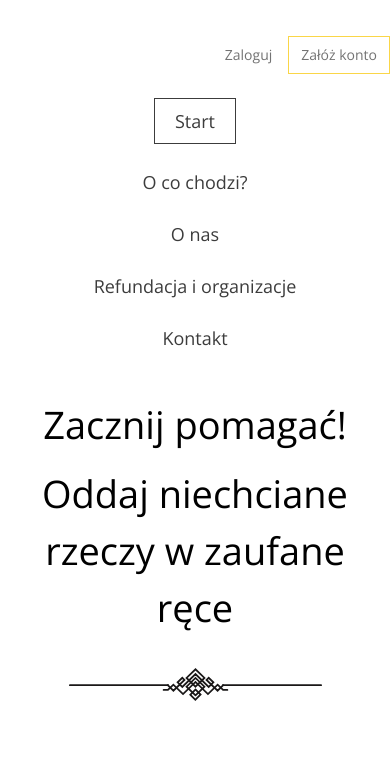
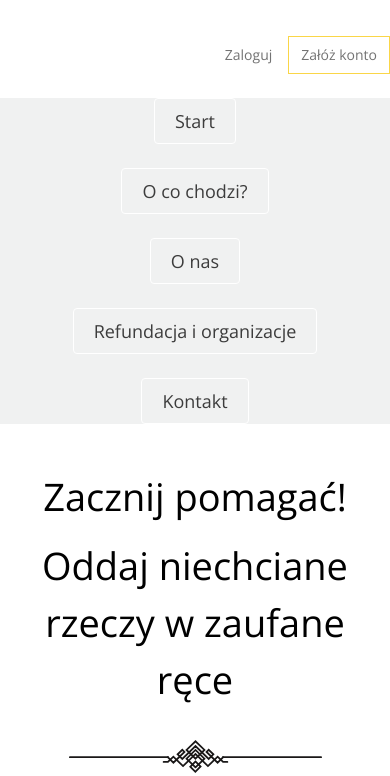
Before and after one commit to Ajek1993/OddajRzeczy, a Next.js app: page / in a window 390 px wide. Shown: the top 776 px of the page. Built offline with nearby package versions, Linux system fonts and the light colour scheme.

Commit message:
add responsive to nav bar, animation to buttons

```diff
--- a/src/components/BigButtons.jsx
+++ b/src/components/BigButtons.jsx
@@ -4,7 +4,7 @@ export default function BigButtons({ text, address }) {
   return (
     <Link
       href={address}
-      className="text-4xl font-light text-center text-text_color border-solid border border-text_color py-5 px-8"
+      className="text-4xl font-light text-center text-text_color border-solid border border-text_color py-5 px-8 hover:bg-yellow duration-500"
       style={{ width: "310px" }}
     >
       {text.toUpperCase()}
--- a/src/components/Home/HomeAboutUs.jsx
+++ b/src/components/Home/HomeAboutUs.jsx
@@ -5,7 +5,7 @@ export default function HomeAboutUs() {
   return (
     <section
       id="section-3"
-      className="flex flex-col md:flex-row justify-between text-text_color mt-20"
+      className="flex flex-col md:flex-row justify-between text-text_color"
     >
       <div className="md:w-1/2 p-20 lg:px-36 lg:py-44 flex flex-col justify-center items-center bg-secondaryBcg">
         <Heading title={["O nas"]} />
--- a/src/components/Home/HomeHeader.jsx
+++ b/src/components/Home/HomeHeader.jsx
@@ -4,11 +4,14 @@ import Link from "next/link";
 import Heading from "../Heading";
 import BigButtons from "../BigButtons";
 
+const styleLink =
+  "border-white border-solid border hover:border-text_color hover:bg-secondaryBcg duration-500 rounded py-2 px-5";
+
 export default function HomeHeader() {
   console.log(headerImg);
   return (
     <>
-      <div className="navigations container flex flex-col justify-end">
+      <div className="navigations container flex flex-col justify-end ">
         <nav className="upperNav flex items-center justify-end gap-4 text-sm text-signIn_signOnBtn mt-9">
           <Link href="/login">Zaloguj</Link>
           <Link
@@ -18,17 +21,22 @@ export default function HomeHeader() {
             Załóż konto
           </Link>
         </nav>
-        <nav className="bottomNav flex flex-col md:flex-row items-center justify-end gap-6 text-lg text-text_color mt-6">
-          <Link
-            href="#section-1"
-            className="border-solid border border-text_color py-2 px-5"
-          >
+        <nav className="bottomNav flex flex-col md:flex-row items-center justify-end gap-6 text-lg text-text_color bg-secondaryBcg md:bg-inherit mt-6">
+          <Link href="#section-1" className={styleLink}>
             Start
           </Link>
-          <Link href="#section-2">O co chodzi?</Link>
-          <Link href="#section-3">O nas</Link>
-          <Link href="#section-4">Refundacja i organizacje</Link>
-          <Link href="#section-5">Kontakt</Link>
+          <Link href="#section-2" className={styleLink}>
+            O co chodzi?
+          </Link>
+          <Link href="#section-3" className={styleLink}>
+            O nas
+          </Link>
+          <Link href="#section-4" className={styleLink}>
+            Refundacja i organizacje
+          </Link>
+          <Link href="#section-5" className={styleLink}>
+            Kontakt
+          </Link>
         </nav>
       </div>
       <header className="flex flex-col-reverse md:flex-row justify-between h-screen mt-8 ">
--- a/src/components/Home/HomeSimpleSteps.jsx
+++ b/src/components/Home/HomeSimpleSteps.jsx
@@ -57,7 +57,7 @@ export default function HomeSimpleSteps() {
           />
         </div>
       </div>
-      <div className="flex justify-center mt-[35px]">
+      <div className="flex justify-center my-[35px] md:mb-20 ">
         <BigButtons text={"oddaj rzeczy"} address="/login" />
       </div>
     </section>
```
